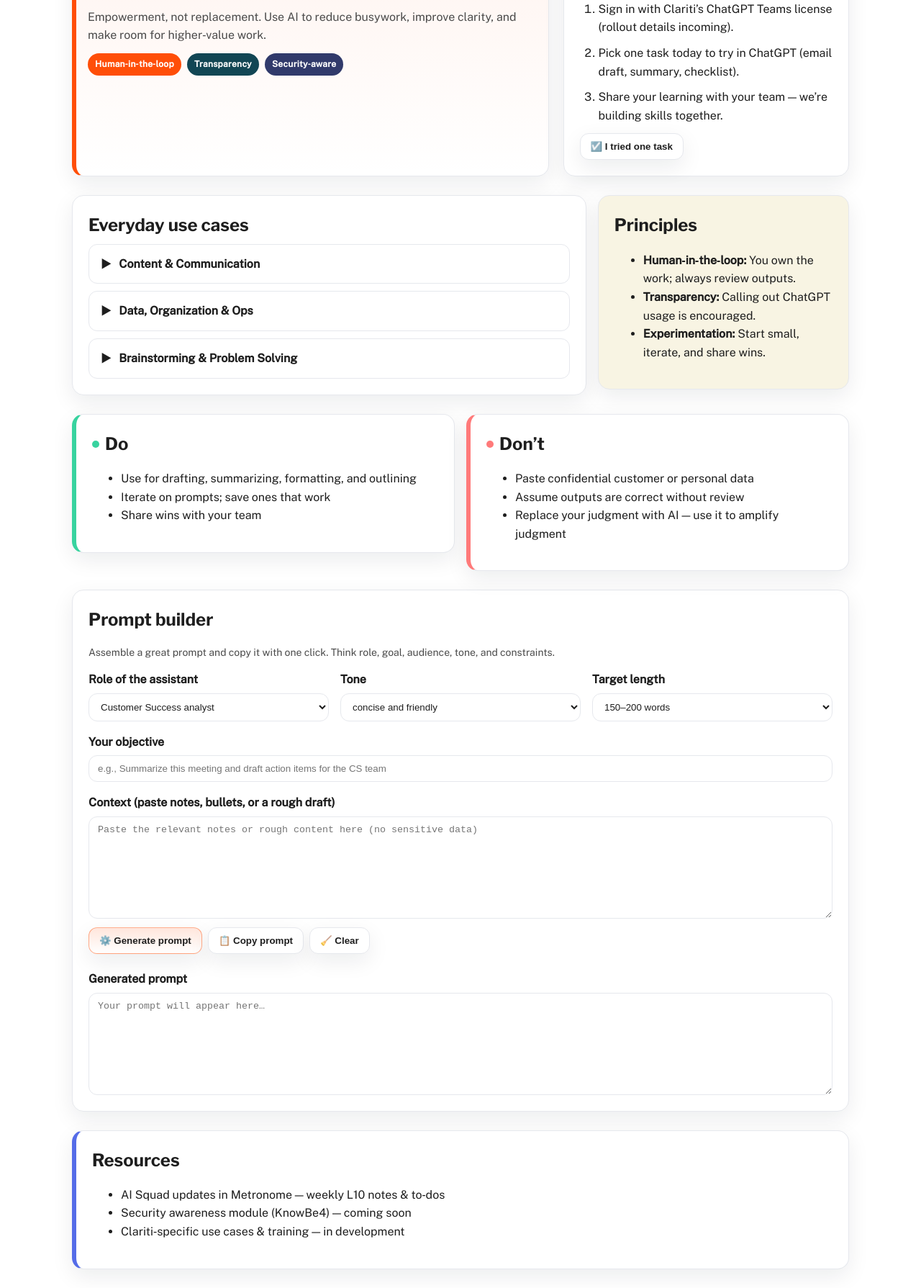
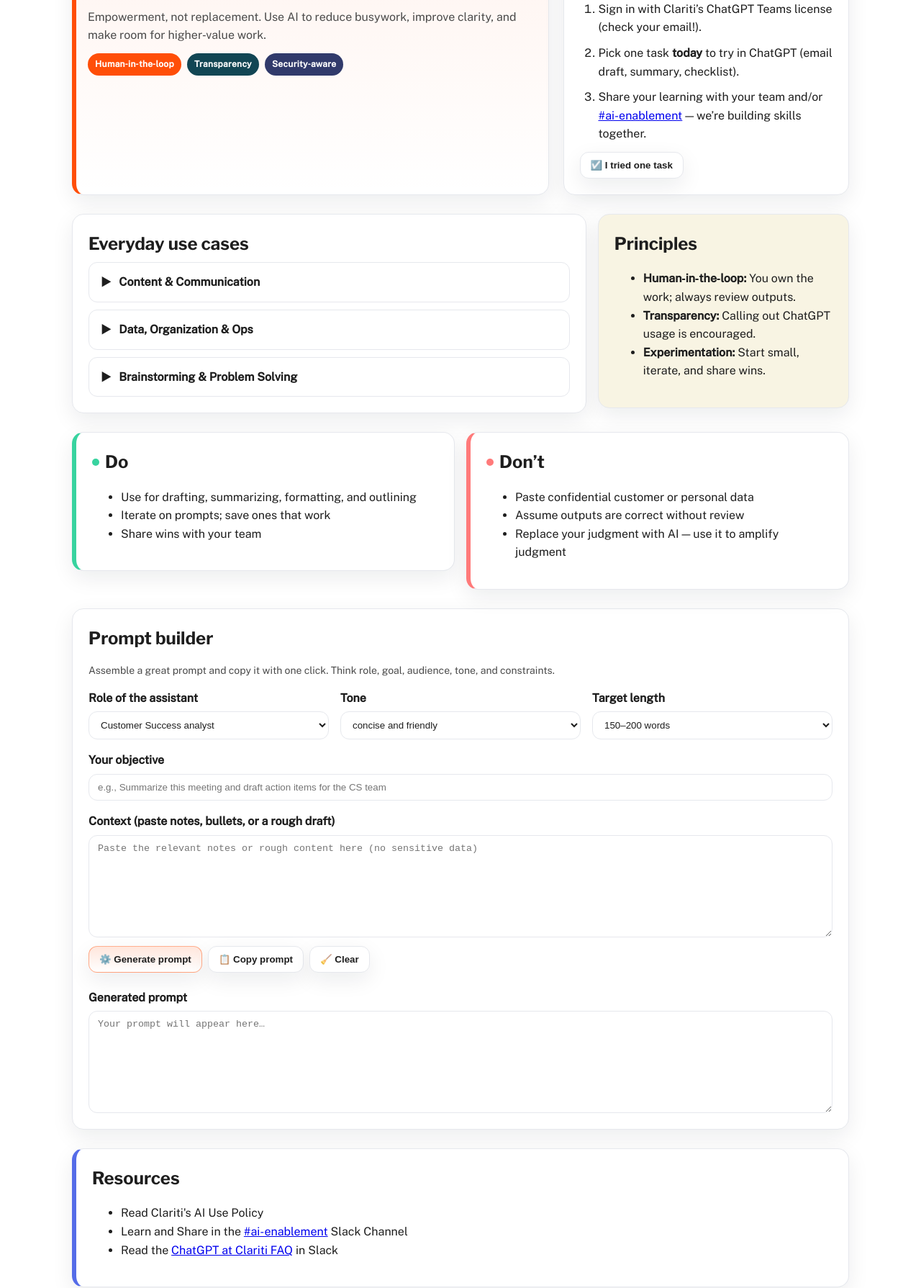
Before and after one commit to davelanegit/ai-squad, a plain HTML site: page index.html in a window 1280 px wide. Shown: the part 182-1971 px from the top of the page at 72% size. Drawn offline with nearby package versions, Linux system fonts and the light colour scheme.

Commit message:
Update index.html

```diff
--- a/index.html
+++ b/index.html
@@ -183,9 +183,9 @@
       <div class="card pad">
         <h2 style="margin-top:0">Quick start</h2>
         <ol class="list" aria-label="Quick start steps">
-          <li>Sign in with Clariti’s ChatGPT Teams license (rollout details incoming).</li>
-          <li>Pick one task today to try in ChatGPT (email draft, summary, checklist).</li>
-          <li>Share your learning with your team — we’re building skills together.</li>
+          <li>Sign in with Clariti’s ChatGPT Teams license (check your email!).</li>
+          <li>Pick one task <strong>today</strong> to try in ChatGPT (email draft, summary, checklist).</li>
+          <li>Share your learning with your team and/or <a href="https://claritisoftware.slack.com/archives/C09BYQ1AK0A">#ai-enablement</a> — we’re building skills together.</li>
         </ol>
         <div class="toolbar" style="margin-top:12px">
           <button class="btn" id="markTriedBtn" aria-pressed="false">☑️ I tried one task</button>
@@ -334,9 +334,9 @@
       <div class="card pad" style="border-left:6px solid var(--periwinkle)">
         <h2>Resources</h2>
         <ul>
-          <li>AI Squad updates in Metronome — weekly L10 notes & to‑dos</li>
-          <li>Security awareness module (KnowBe4) — coming soon</li>
-          <li>Clariti‑specific use cases & training — in development</li>
+          <li>Read Clariti's <a hef="https://claritisoftware.atlassian.net/wiki/spaces/WTB/pages/3392929793/AI+Use+Policy">AI Use Policy</a></li>
+          <li>Learn and Share in the <a href="https://claritisoftware.slack.com/archives/C09BYQ1AK0A">#ai-enablement</a> Slack Channel</li>
+          <li>Read the <a href="https://claritisoftware.slack.com/docs/T04AXV22A/F099SULNLP3">ChatGPT at Clariti FAQ</a> in Slack</li>
         </ul>
       </div>
     </section>
```
